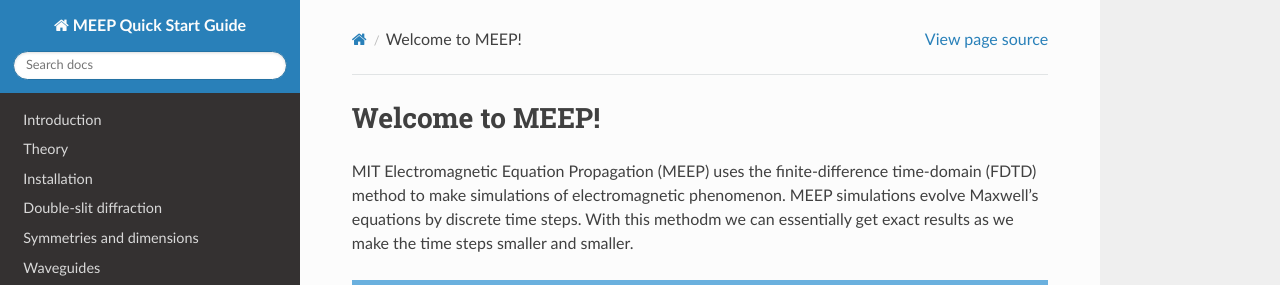
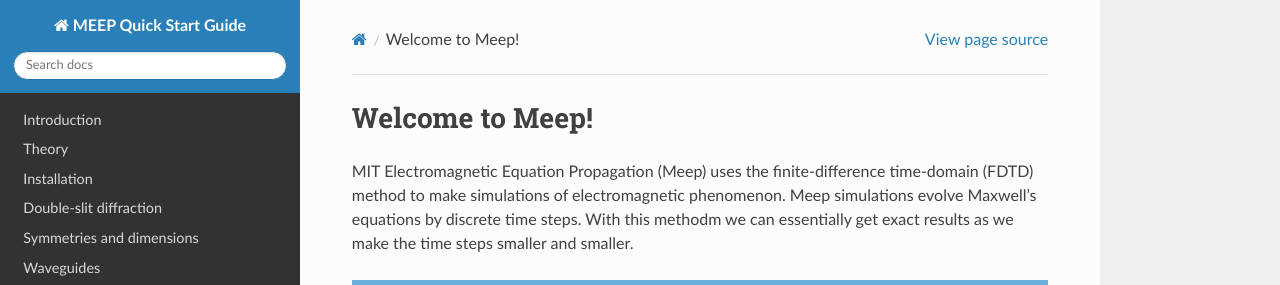
Before and after one commit to lehtisa/tuni_meep_doc, a Sphinx documentation site: the page built from docs/source/index.rst, in a window 1280 px wide and 900 px high. Shown: the top 285 px of the window. Built offline with Sphinx 7.4.7 and the Read the Docs theme 3.1.0, drawn with Linux system fonts in a browser that asks for light colours; pages that are not in the unit, such as notebooks, are missing from menus.

```diff
--- a/docs/source/index.rst
+++ b/docs/source/index.rst
@@ -1,7 +1,7 @@
-Welcome to MEEP!
+Welcome to Meep!
 ===================================
 
-MIT Electromagnetic Equation Propagation (MEEP) uses the finite-difference time-domain (FDTD) method to make simulations of electromagnetic phenomenon. MEEP simulations evolve Maxwell’s equations by discrete time steps. With this methodm we can essentially get exact results as we make the time steps smaller and smaller.
+MIT Electromagnetic Equation Propagation (Meep) uses the finite-difference time-domain (FDTD) method to make simulations of electromagnetic phenomenon. Meep simulations evolve Maxwell’s equations by discrete time steps. With this methodm we can essentially get exact results as we make the time steps smaller and smaller.
 
 
 .. note::
```
